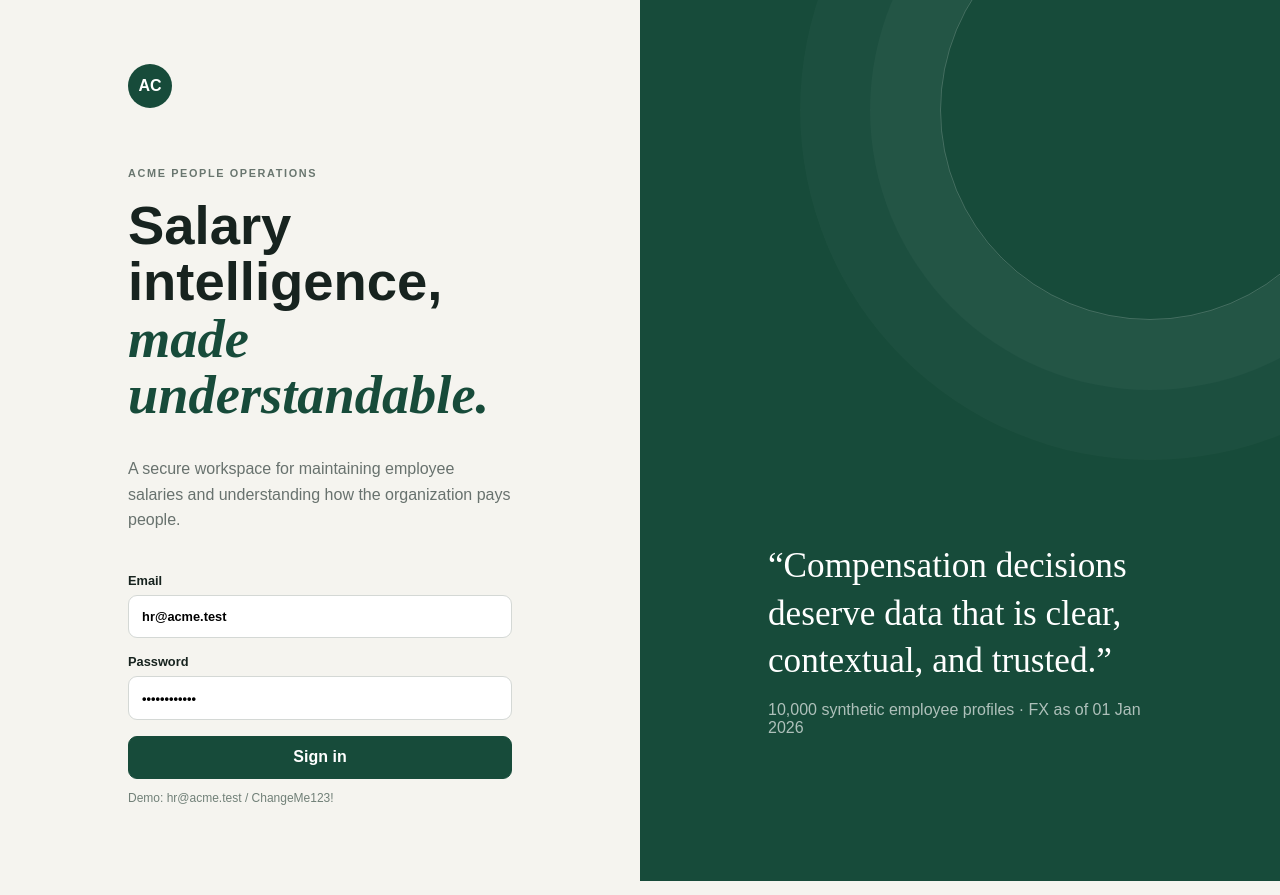
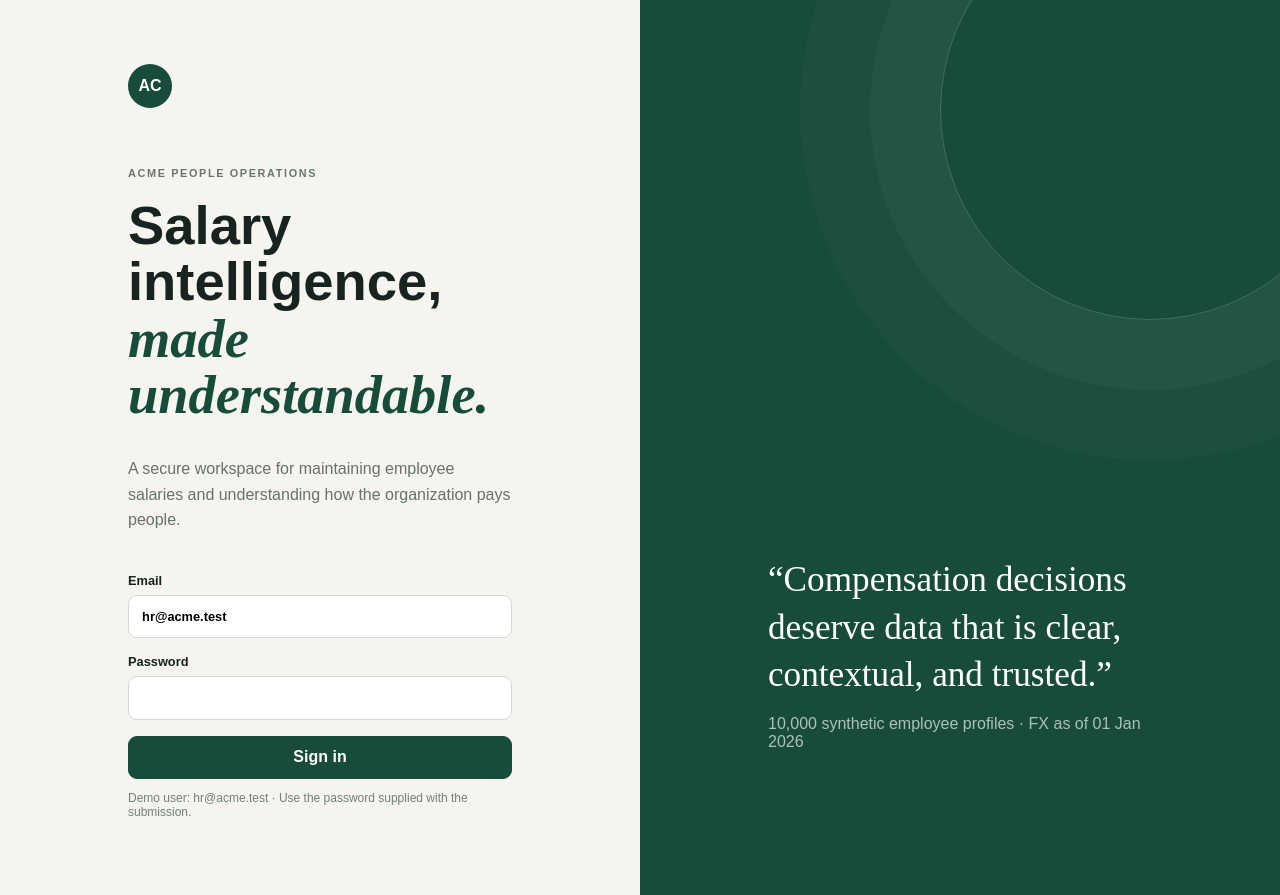
Before and after one commit to shubhamashish33/ACME-Salary-Management, an Angular app in the folder frontend/: page / in a window 1280 px wide. Built offline with nearby package versions, Linux system fonts and the light colour scheme.

Commit message:
fix: keep hosted demo credentials private

```diff
--- a/frontend/src/app/app.html
+++ b/frontend/src/app/app.html
@@ -19,7 +19,7 @@
       @if (error()) {
         <p class="error">{{ error() }}</p>
       }
-      <p class="demo">Demo: hr&#64;acme.test / ChangeMe123!</p>
+      <p class="demo">Demo user: hr&#64;acme.test · Use the password supplied with the submission.</p>
     </section>
     <aside>
       <div class="orb"></div>
--- a/frontend/src/app/app.ts
+++ b/frontend/src/app/app.ts
@@ -15,7 +15,7 @@ interface ImportPreview { totalRows:number; validRows:number; invalidRows:number
 export class App {
   api = new URLSearchParams(location.search).get('apiUrl') || (window as any).__SALARY_API_URL__ || 'http://localhost:8080';
   view=signal<View>('dashboard'); loggedIn=signal(false); loading=signal(false); error=signal('');
-  username='hr@acme.test'; password='ChangeMe123!'; summary=signal<Summary|null>(null);
+  username='hr@acme.test'; password=''; summary=signal<Summary|null>(null);
   employees=signal<Page<Employee>|null>(null); selected=signal<Employee|null>(null); salaries=signal<Salary[]>([]);
   editing=signal(false); employeeDraft:any={};
   query=''; active='true'; page=0; amount?:number; currency='USD'; effectiveFrom=new Date().toISOString().slice(0,10);
```
Also changed, not shown: 1 other file (tests, documents, lock files or other folders).
